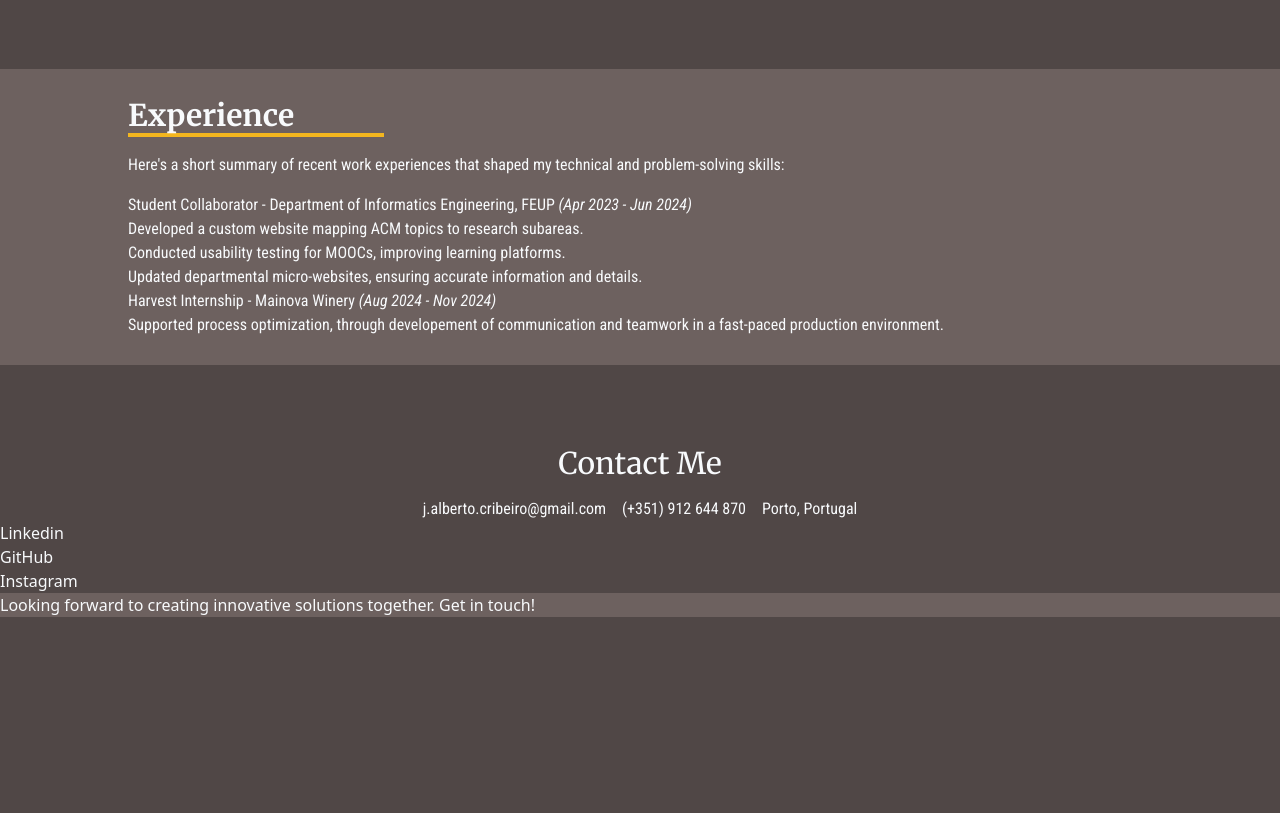
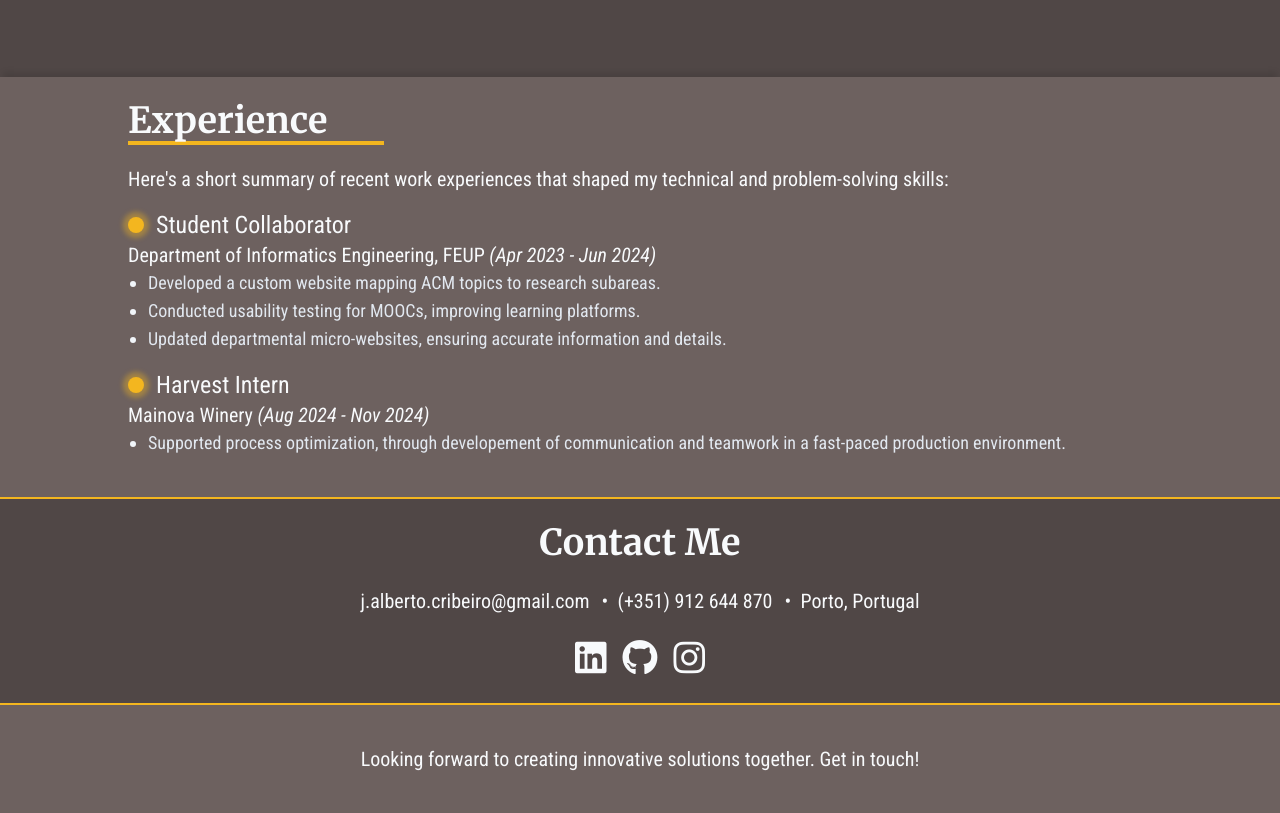
Before and after one commit to jacribeiro/jacribeiro.github.io, a website: page index.html in a window 1280 px wide. Shown: the part 1795-2608 px from the top of the page. Before the commit the page ends 2412 px from the top, so only its background shows below. Drawn offline with Linux system fonts and the light colour scheme.

Commit message:
Performed last changes on the body.

```diff
--- a/index.html
+++ b/index.html
@@ -33,9 +33,9 @@
     </header>
     <main class="mt-20 font-main w-full">
         <section id="profile" class="container w-4/5 mx-auto">
-            <h3 class="font-header font-semibold text-3xl md:text-4xl ">Profile</h3>
+            <h3 class="font-header font-semibold text-3xl md:text-4xl">Profile</h3>
             <hr class="bg-highlight h-1 w-64 border-0 hidden md:block">
-            <p class="text-justify text-lg md:text-2xl mt-4">I am a recently graduated Computer Engineer with a passion for
+            <p class="text-justify text-lg md:text-xl lg:text-2xl mt-4">I am a recently graduated Computer Engineer with a passion for
                 solving real-world problems through innovative software and
                 intelligent systems. My interests span Web and Application
                 Development, Artificial Intelligence, and efficient software
@@ -54,7 +54,7 @@
             </p>
         </section>
         <section id="skills" class="container mx-auto w-4/5 mt-20 flex flex-col justify-center items-center">
-            <h3 class="font-header font-semibold text-3xl">My Skills</h3>
+            <h3 class="font-header font-semibold text-3xl md:text-4xl">My Skills</h3>
             <ul class="flex flex-row flex-wrap justify-center gap-2 sm:gap-1 md:gap-4 mt-4">
                 <li class="box-border w-3/5 sm:w-1/2 md:w-1/3 lg:w-48 aspect-square flex flex-col justify-center items-center gap-6 bg-medium rounded-md p-3 border-2 border-transparent hover:border-highlight hover:text-highlight transition-colors duration-200 cursor-default">
                     <div class="flex justify-center items-center -space-x-3">
@@ -97,7 +97,7 @@
             </ul>
         </section>
         <section id="portfolio" class="container mx-auto w-4/5 mt-20 flex flex-col justify-center items-center">
-            <h3 class="font-header font-semibold text-3xl mx-auto">Portfolio</h3>
+            <h3 class="font-header font-semibold text-3xl md:text-4xl">Portfolio</h3>
             <ul class="flex flex-row flex-wrap justify-center gap-4 mt-4">
                 <li class="group w-3/5 sm:w-1/2 md:w-1/3 lg:w-48 aspect-square bg-medium rounded-md relative flex items-center justify-center cursor-default">
                     <img src="./images/acm_dei.png" class="w-3/5 aspect-square opacity-100 rounded-md transition-opacity duration-300 ease-in group-hover:opacity-30" alt="ACM-DEI Website">
@@ -125,52 +125,62 @@
                 </li>
             </ul>
         </section>
-        <section id="experience" class="w-full mt-20 py-7 bg-medium">
-            <header class="w-4/5 container mx-auto">
-                <h3 class="font-header font-semibold text-4xl md:text-3xl">Experience</h3>
+        <section id="experience" class="w-full mt-20 pt-7 pb-10 bg-medium shadow-experienceBox">
+            <header class="w-4/5 container relative bottom-1 mx-auto">
+                <h3 class="font-header font-semibold text-3xl md:text-4xl">Experience</h3>
                 <hr class="bg-highlight h-1 w-64 border-0 hidden md:block">
             </header>
-            <p class="w-4/5 container mx-auto mt-4">Here's a short summary of recent work experiences that shaped my technical and problem-solving skills:</p>
+            <p class="w-4/5 container mx-auto mt-4 text-xl">Here's a short summary of recent work experiences that shaped my technical and problem-solving skills:</p>
             <ul class="w-4/5 container mx-auto mt-4">
                 <li>
-                    <h4>Student Collaborator - Department of Informatics Engineering, FEUP
+                    <div class="flex items-center gap-3 overflow-visible">
+                        <div class="w-4 h-4 rounded-full bg-highlight shadow-yellowGlow border border-transparent"></div>
+                        <h4 class="text-2xl">Student Collaborator</h4>
+                    </div>
+                    <h5 class="text-xl">Department of Informatics Engineering, FEUP
                         <span class="italic">(Apr 2023 - Jun 2024)</span>
-                    </h4>
-                    <ul>
+                    </h5>
+                    <ul class="relative left-5 text-slate-200 text-lg list-disc marker:text-slate-100">
                         <li>Developed a custom website mapping ACM topics to research subareas.</li>
                         <li>Conducted usability testing for MOOCs, improving learning platforms.</li>
                         <li>Updated departmental micro-websites, ensuring accurate information and details.</li>
                     </ul>
                 </li>
-                <li>
-                    <h4>Harvest Internship - Mainova Winery <span class="italic">(Aug 2024 - Nov 2024)</span></h4>
+                <li class="mt-4">
+                    <div class="flex items-center gap-3 overflow-visible">
+                        <div class="w-4 h-4 rounded-full bg-highlight shadow-yellowGlow border border-transparent"></div>
+                        <h4 class="text-2xl">Harvest Intern</h4>
+                    </div>
+                    <h5 class="text-xl">Mainova Winery <span class="italic">(Aug 2024 - Nov 2024)</span></h5>
                     <ul>
-                        <li>Supported process optimization, through developement of communication and
+                        <li class="relative left-5 text-slate-200 text-lg list-disc marker:text-slate-100">
+                            Supported process optimization, through developement of communication and
                             teamwork in a fast-paced production environment.
                         </li>
                     </ul>
                 </li>
             </ul>
         </section>
-        <section id="contact" class="flex flex-col justify-center items-center mt-20">
-            <h3 class="font-header text-3xl">Contact Me</h3>
-            <ul class="flex flex-row mt-4 gap-4">
+        <section id="contact" class="flex flex-col justify-center items-center gap-6 py-6 border-y-2 border-highlight">
+            <h3 class="font-header font-semibold text-3xl md:text-4xl z-10">Contact Me</h3>
+            <ul class="flex flex-col items-center lg:flex-row gap-1 lg:gap-7 text-xl">
                 <li>j.alberto.cribeiro@gmail.com</li>
-                <li>(+351) 912 644 870</li>
-                <li>Porto, Portugal</li>
+                <li class="lg:relative lg:before:content-['•'] lg:before:absolute lg:before:-left-4">(+351) 912 644 870</li>
+                <li class="lg:relative lg:before:content-['•'] lg:before:absolute lg:before:-left-4">Porto, Portugal</li>
             </ul>
+            <aside>
+                <ul class="flex items-center justify-center gap-4 z-10">
+                    <li><a class="text-4xl" href="https://www.linkedin.com/in/joao-ribeiro-compsci/"><i class="fa-brands fa-linkedin"></i></a></li>
+                    <li><a class="text-4xl" href="https://github.com/jacribeiro"><i class="fa-brands fa-github"></i></a></li>
+                    <li><a class="text-4xl" href="https://www.instagram.com/abarba.doribeiro/"><i class="fa-brands fa-instagram"></i></a></li>
+                </ul>
+            </aside>
         </section>
     </main>
 
-    <aside>
-        <ul>
-            <li>Linkedin</li>
-            <li>GitHub</li>
-            <li>Instagram</li>
-        </ul>
-    </aside>
-    <footer class="bg-medium">
-        <p>Looking forward to creating innovative solutions together. Get in touch!</p>
+
+    <footer class="bg-medium py-10">
+        <p class="text-center font-main text-xl">Looking forward to creating innovative solutions together. Get in touch!</p>
     </footer>
 </body>
 </html>
--- a/tailwind.config.js
+++ b/tailwind.config.js
@@ -13,6 +13,10 @@ module.exports = {
         'light': '#F4F7F5',
         'highlight': '#F3B61F' //azul - 80A4ED amarelo - f3b61f
       },
+      boxShadow: {
+        'yellowGlow': '0 0 5px 5px rgba(243, 182, 31, 0.4)',
+        'experienceBox': '0 -8px 6px -3px rgba(0, 0, 0, 0.1)',
+      }
     },
   },
   plugins: [],
```
Also changed, not shown: output.css.
